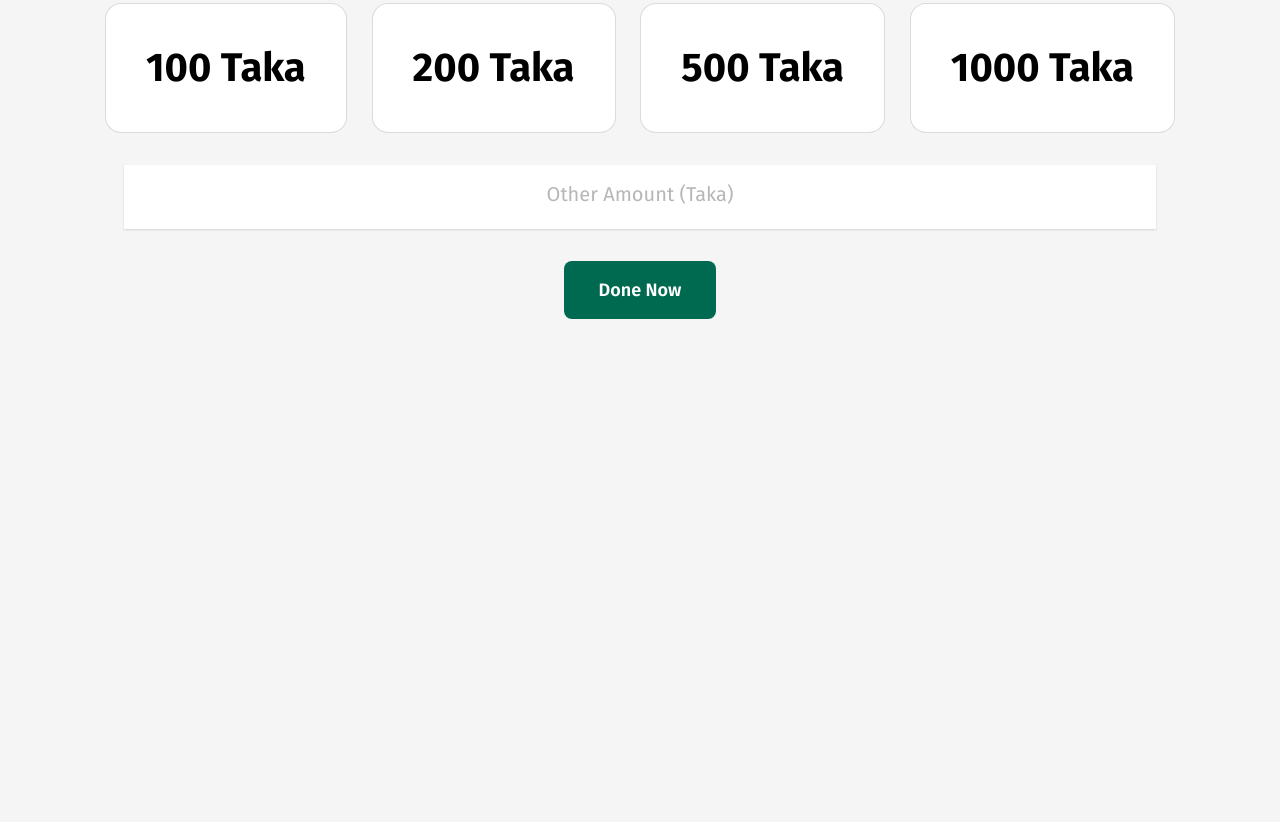
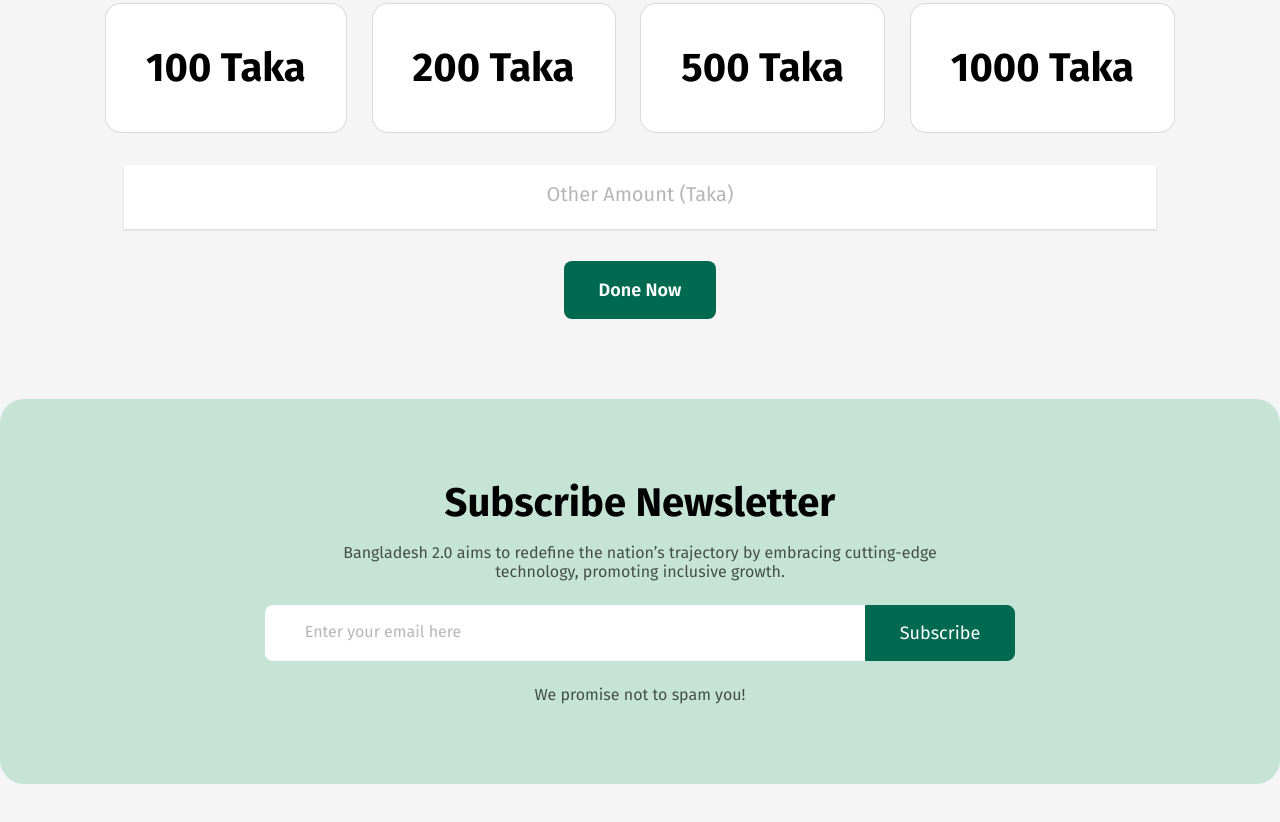
Before and after one commit to LEon-SIkhDER/Assignment-one-M7, a plain HTML site: page index.html in a window 1280 px wide. Shown: the part 4092-4914 px from the top of the page. Before the commit the page ends 4491 px from the top, so only its background shows below. Drawn offline with Linux system fonts and the light colour scheme.

Commit message:
newletter-done

```diff
--- a/index.html
+++ b/index.html
@@ -215,6 +215,18 @@
         </div>
       </section>
 
+      <!-- newsletter-section  -->
+       <section class="newsletter">
+        <div class="newsletter-content fix-width">
+            <h1>Subscribe Newsletter</h1>
+            <p>Bangladesh 2.0 aims to redefine the nation’s trajectory by embracing cutting-edge technology, promoting inclusive growth.</p>
+            <div class="email-input">
+                <input type="text" placeholder="Enter your email here">
+                <button>Subscribe</button>
+            </div>
+            <h3>We promise not to spam you!</h3>
+        </div>
+       </section>
 
 
 
--- a/style.css
+++ b/style.css
@@ -477,3 +477,66 @@ header button:hover{
     cursor: pointer;
     border: 1px solid #006A50;
 }
+.newsletter{
+    margin-bottom: 80px;
+}
+.newsletter-content{
+    text-align: center;
+    background: #C6E4D6;
+    border-radius: 24px;
+    padding: 80px 0;
+}
+.newsletter-content h1{
+    font-size: 40px;
+    font-weight: bold;
+    margin-bottom: 16px;
+
+}
+.newsletter-content p{
+    font-size: 16px;
+    color: rgba(14, 14, 14, 0.7);
+    width: 622px;
+    margin: auto;
+    margin-bottom: 24px;
+}
+.email-input{
+    display: flex;
+    justify-content: center;
+
+}
+.email-input input{
+    height: 56px;
+    width: 600px;
+    border: none;
+    border-radius: 8px 0 0 8px;
+}
+.email-input input::placeholder{
+    color: rgba(14, 14, 14, 0.30);
+    font-size: 16px;
+    padding-left: 40px;
+}
+
+.email-input button{
+    border: none;
+    padding: 15px 34px;
+    font-size: 18px;
+    font-weight: 6010;
+    background: #006A50;
+    color: white;
+    border-radius: 0 8px 8px 0;
+    transition: 0.3s ease-in-out;
+    border: 1px solid #006A50;
+}
+.email-input button:hover{
+    background: white;
+    cursor: pointer;
+    color: #006A50;
+    border: 1px solid #006A50;
+    box-sizing: border-box;
+}
+.newsletter-content h3{
+    font-size: 16px;
+    color: rgba(14, 14, 14, 0.7);
+    margin-top: 24px;
+    font-weight: 400;
+}
```
